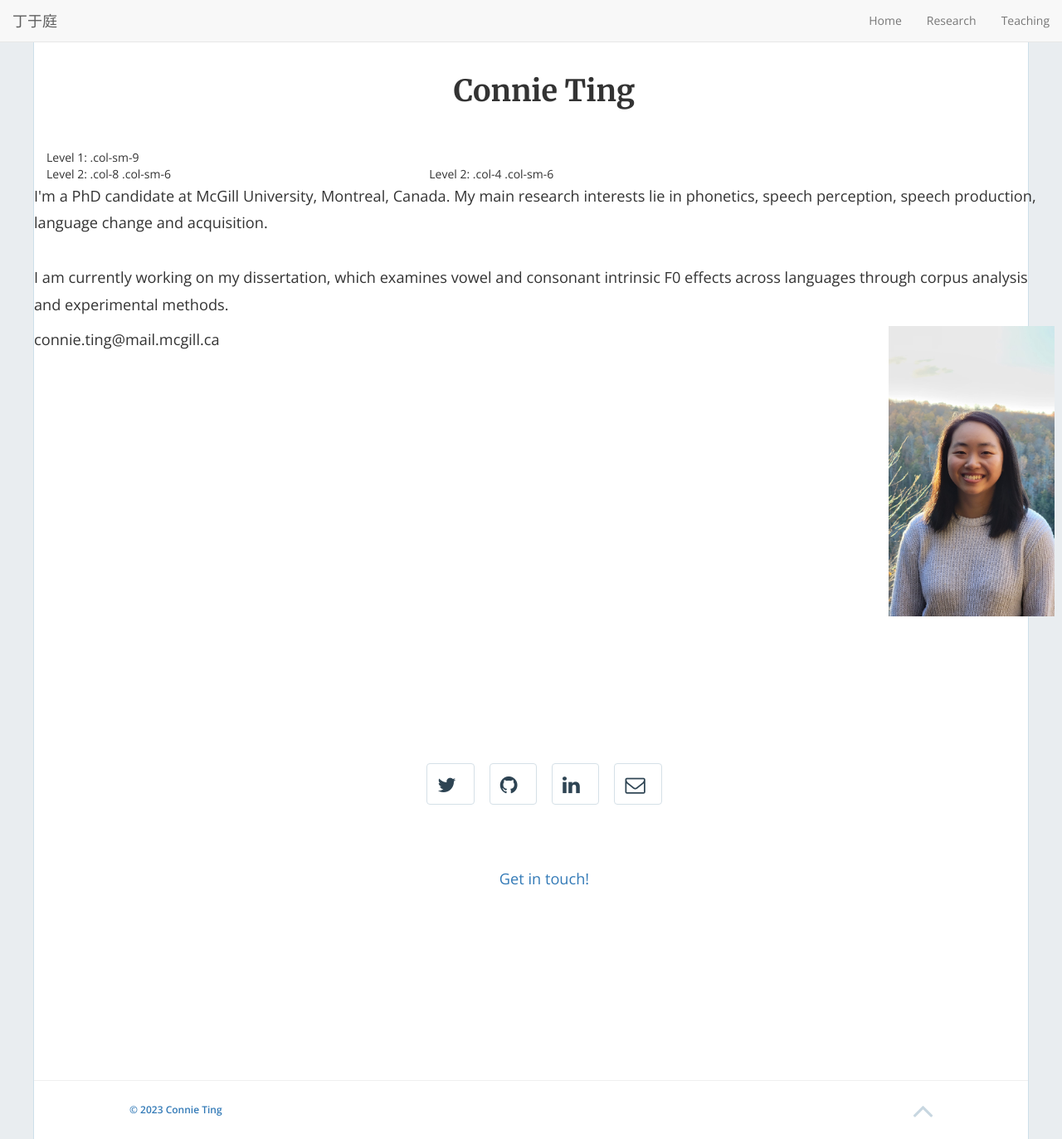
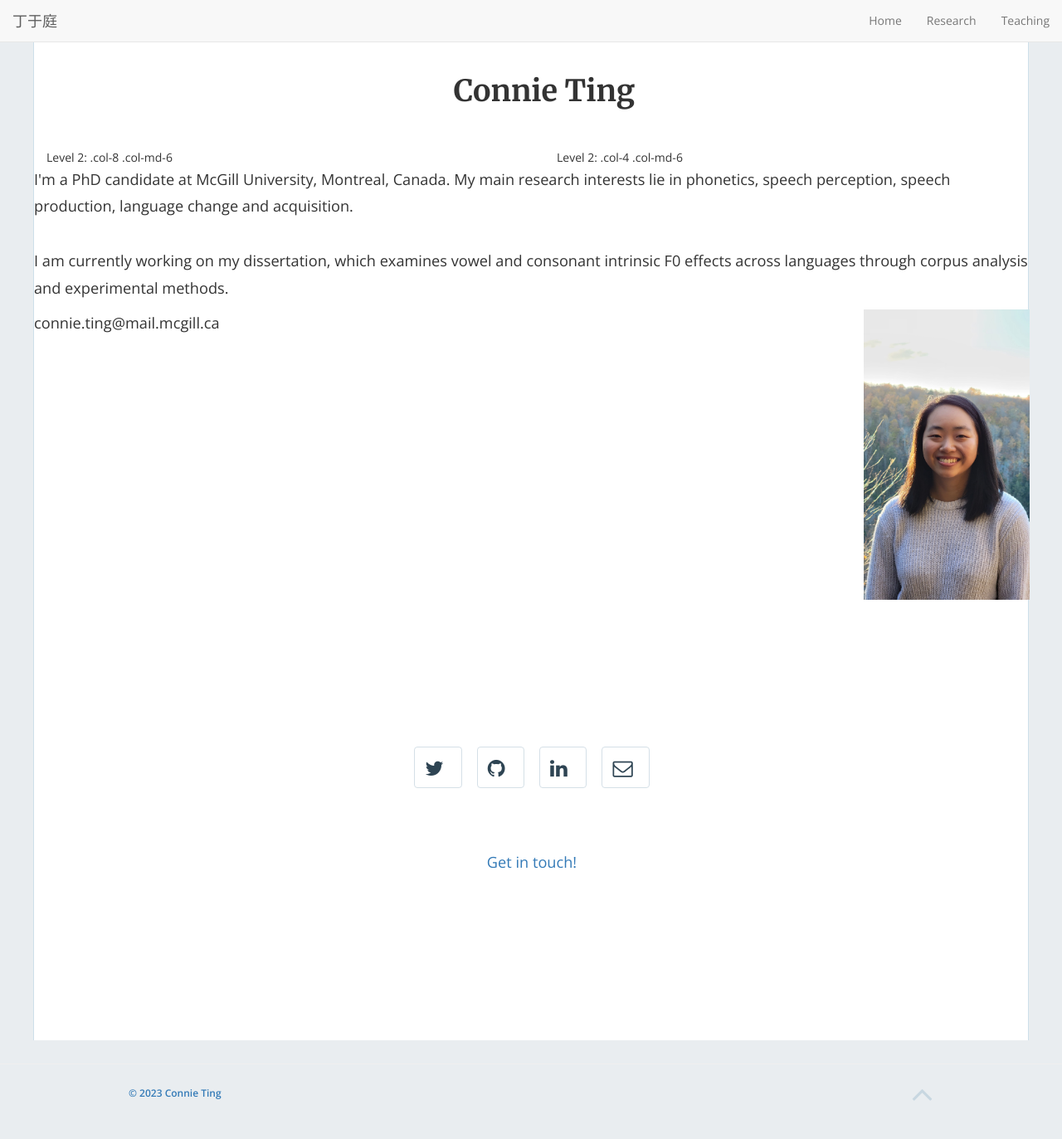
Before and after one commit to connieting/connieting.github.io, a Jekyll site: the page built from index.html, in a window 1280 px wide and 1373 px high. Shown: the whole window at 83% size. Built offline with Jekyll 4.4.1, drawn with Linux system fonts in a browser that asks for light colours; nearby versions of some CDN libraries.

Commit message:
Update home-hero.html
changing col-sm to col-md

```diff
--- a/_includes/home-hero.html
+++ b/_includes/home-hero.html
@@ -13,14 +13,11 @@
     </div>
 
     <div class="row">
-  <div class="col-sm-9">
-    Level 1: .col-sm-9
-    <div class="row">
-      <div class="col-8 col-sm-6">
-        Level 2: .col-8 .col-sm-6
+      <div class="col-8 col-md-6">
+        Level 2: .col-8 .col-md-6
       </div>
-      <div class="col-4 col-sm-6">
-        Level 2: .col-4 .col-sm-6
+      <div class="col-4 col-md-6">
+        Level 2: .col-4 .col-md-6
       </div>
     </div>
   </div>
@@ -45,7 +42,7 @@
           </div>
         </div>
       </div>
-    </div>
+
 
 
   <div class="row">
```
